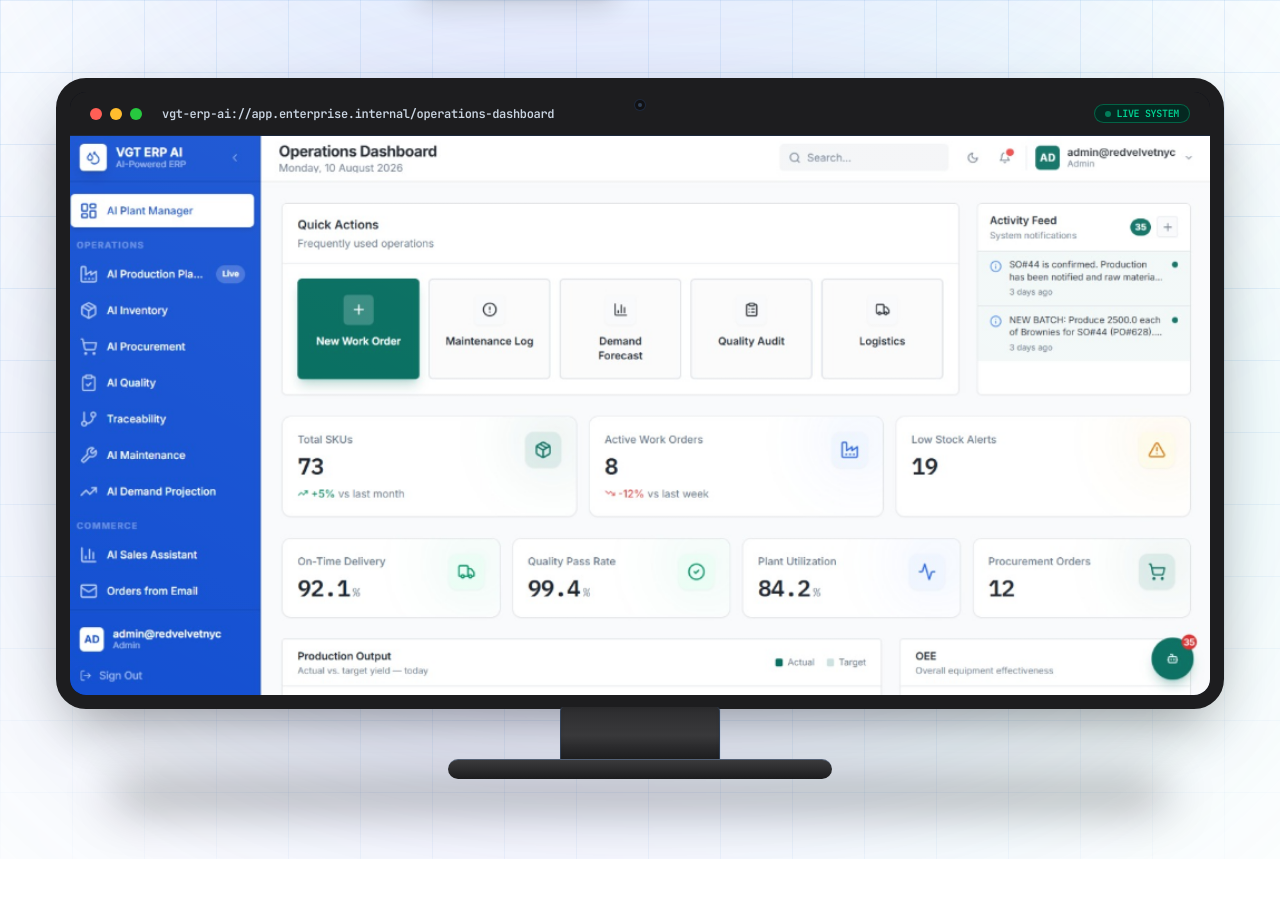
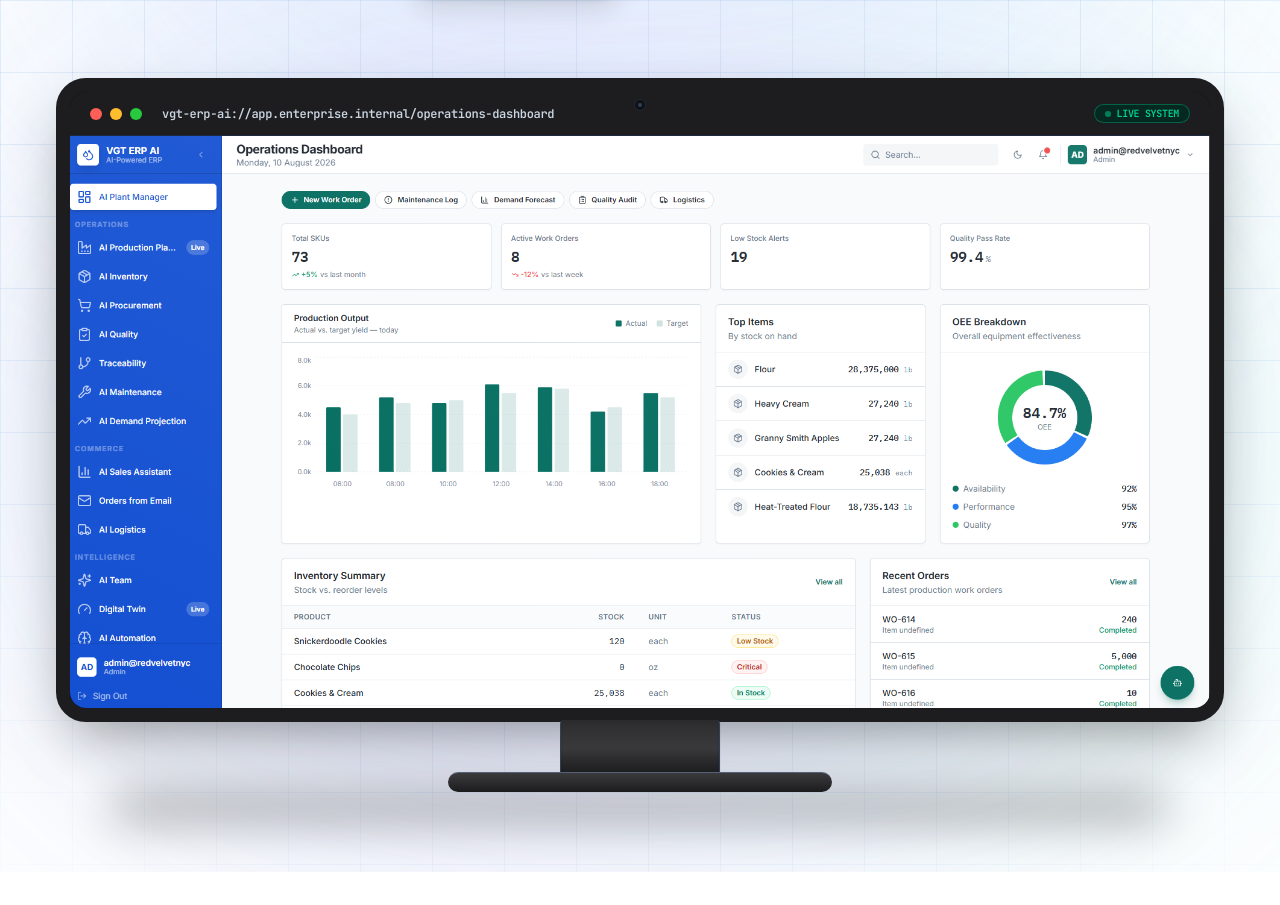
Before and after one commit to Florid6666/VGT-ERP-AI, a React (Vite) app: page / in a window 1280 px wide. Shown: the part 720-1625 px from the top of the page. Built offline with nearby package versions, Linux system fonts and the light colour scheme.

Commit message:
Fix initialImage prop in HeroSection.tsx to point to erpdashboard.png

```diff
--- a/src/components/HeroSection.tsx
+++ b/src/components/HeroSection.tsx
@@ -114,7 +114,7 @@ export const HeroSection: React.FC<HeroSectionProps> = ({ onOpenTrial, onWatchDe
 
         {/* COMPUTER MONITOR DISPLAY DEMO */}
         <div className="w-full max-w-[1400px] mx-auto px-0 sm:px-2">
-          <LaptopMockup initialImage="/images/erp_operations_dashboard.png" />
+          <LaptopMockup initialImage="/images/erpdashboard.png" />
         </div>
       </div>
     </section>
```
